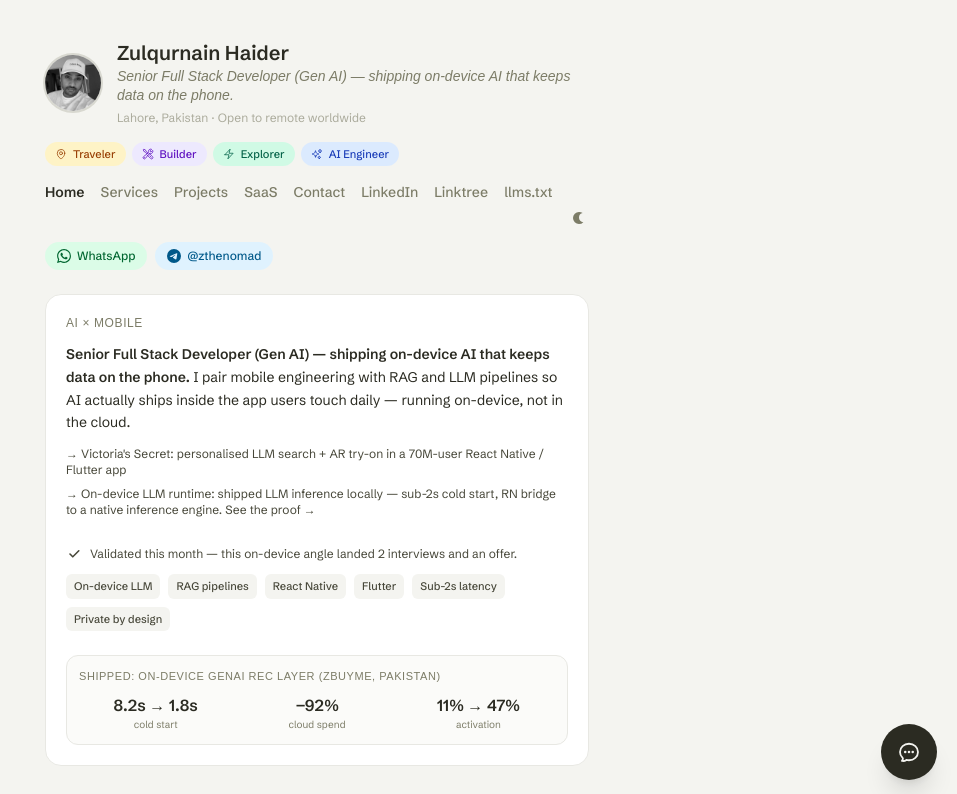
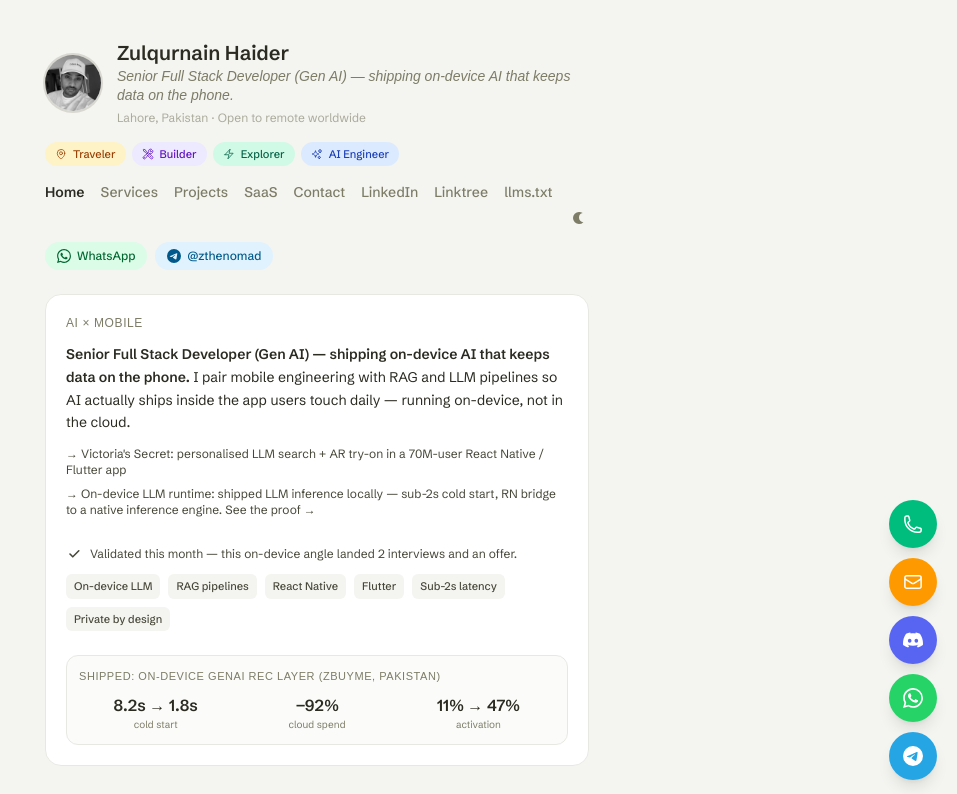
Before and after one commit to Zulqurnain/zulqurnainj.com, a Next.js app: page / in a window 1280 px wide. Shown: the top 794 px of the page, without its empty margins (323-1280 px from the left). Built offline with nearby package versions, Linux system fonts and the light colour scheme; a web font is replaced by a local one.

Commit message:
Make floating contact widget permanently expanded, no toggle
All 5 channel icons (Call, Email, Discord, WhatsApp, Telegram) are now
always visible in the bottom-right dock instead of hiding behind a
click-to-expand bubble. Labels moved to hover tooltips to keep the
always-on view uncluttered.

```diff
--- a/src/components/FloatingContact.tsx
+++ b/src/components/FloatingContact.tsx
@@ -1,7 +1,7 @@
 "use client";
 
-import { useState, useRef, useEffect } from "react";
-import { AnimatePresence, motion } from "framer-motion";
+import { useState } from "react";
+import { motion } from "framer-motion";
 
 type Channel = {
   label: string;
@@ -12,26 +12,7 @@
 };
 
 export function FloatingContact() {
-  const [open, setOpen] = useState(false);
   const [copied, setCopied] = useState(false);
-  const rootRef = useRef<HTMLDivElement>(null);
-
-  useEffect(() => {
-    function onClickOutside(e: MouseEvent) {
-      if (rootRef.current && !rootRef.current.contains(e.target as Node)) {
-        setOpen(false);
-      }
-    }
-    function onEscape(e: KeyboardEvent) {
-      if (e.key === "Escape") setOpen(false);
-    }
-    document.addEventListener("mousedown", onClickOutside);
-    document.addEventListener("keydown", onEscape);
-    return () => {
-      document.removeEventListener("mousedown", onClickOutside);
-      document.removeEventListener("keydown", onEscape);
-    };
-  }, []);
 
   const copyDiscord = async () => {
     try {
@@ -39,7 +20,7 @@
       setCopied(true);
       setTimeout(() => setCopied(false), 1800);
     } catch {
-      // clipboard API unavailable — silently no-op, label already shows the handle
+      // clipboard API unavailable — tooltip already shows the handle
     }
   };
 
@@ -65,7 +46,7 @@
       ),
     },
     {
-      label: "Discord",
+      label: "zulqurnainjutt",
       onClick: copyDiscord,
       color: "bg-[#5865F2] hover:bg-[#4752c4]",
       icon: (
@@ -97,21 +78,17 @@
   ];
 
   return (
-    <div ref={rootRef} className="fixed bottom-5 right-5 z-50 flex flex-col items-end gap-3">
-      <AnimatePresence>
-        {open && (
-          <div className="flex flex-col items-end gap-2.5">
+    <div className="fixed bottom-5 right-5 z-50 flex flex-col items-end gap-2.5">
       {channels.map((c, i) => (
         <motion.div
           key={c.label}
           initial={{ opacity: 0, y: 12, scale: 0.85 }}
           animate={{ opacity: 1, y: 0, scale: 1 }}
-                exit={{ opacity: 0, y: 8, scale: 0.85 }}
-                transition={{ duration: 0.18, delay: open ? i * 0.035 : 0, ease: "easeOut" }}
-                className="flex items-center gap-2.5"
+          transition={{ duration: 0.25, delay: i * 0.05, ease: "easeOut" }}
+          className="group relative flex items-center"
         >
-                <span className="text-xs font-medium px-2 py-1 rounded-md bg-white dark:bg-olive-900 text-olive-700 dark:text-olive-200 shadow-md border border-olive-200 dark:border-olive-800 whitespace-nowrap">
-                  {c.label === "Discord" && copied ? "Copied!" : c.label === "Discord" ? "zulqurnainjutt" : c.label}
+          <span className="absolute right-full mr-2.5 text-xs font-medium px-2 py-1 rounded-md bg-white dark:bg-olive-900 text-olive-700 dark:text-olive-200 shadow-md border border-olive-200 dark:border-olive-800 whitespace-nowrap opacity-0 pointer-events-none group-hover:opacity-100 transition-opacity">
+            {c.label === "zulqurnainjutt" && copied ? "Copied!" : c.label}
           </span>
           {c.href ? (
             <a
@@ -119,7 +96,7 @@
               target={c.href.startsWith("http") ? "_blank" : undefined}
               rel={c.href.startsWith("http") ? "noopener noreferrer" : undefined}
               aria-label={c.label}
-                    className={`flex items-center justify-center size-11 rounded-full text-white shadow-lg transition-colors ${c.color}`}
+              className={`flex items-center justify-center size-12 rounded-full text-white shadow-lg transition-colors ${c.color}`}
             >
               {c.icon}
             </a>
@@ -128,7 +105,7 @@
               type="button"
               onClick={c.onClick}
               aria-label={c.label}
-                    className={`flex items-center justify-center size-11 rounded-full text-white shadow-lg transition-colors ${c.color}`}
+              className={`flex items-center justify-center size-12 rounded-full text-white shadow-lg transition-colors ${c.color}`}
             >
               {c.icon}
             </button>
@@ -136,36 +113,5 @@
         </motion.div>
       ))}
     </div>
-        )}
-      </AnimatePresence>
-
-      <button
-        type="button"
-        onClick={() => setOpen((o) => !o)}
-        aria-label={open ? "Close contact menu" : "Open contact menu"}
-        aria-expanded={open}
-        className="flex items-center justify-center size-14 rounded-full bg-olive-800 dark:bg-olive-100 text-olive-100 dark:text-olive-900 shadow-xl hover:opacity-90 transition-all"
-      >
-        <motion.svg
-          viewBox="0 0 24 24"
-          fill="none"
-          stroke="currentColor"
-          strokeWidth={1.8}
-          className="size-6"
-          animate={{ rotate: open ? 45 : 0 }}
-          transition={{ duration: 0.2, ease: "easeInOut" }}
-        >
-          {open ? (
-            <path strokeLinecap="round" strokeLinejoin="round" d="M12 4.5v15m7.5-7.5h-15" />
-          ) : (
-            <path
-              strokeLinecap="round"
-              strokeLinejoin="round"
-              d="M8.625 12a.375.375 0 11-.75 0 .375.375 0 01.75 0zm0 0H8.25m4.125 0a.375.375 0 11-.75 0 .375.375 0 01.75 0zm0 0H12m4.125 0a.375.375 0 11-.75 0 .375.375 0 01.75 0zm0 0h-.375M21 12c0 4.556-4.03 8.25-9 8.25a9.764 9.764 0 01-2.555-.337A5.972 5.972 0 015.41 20.97a5.969 5.969 0 01-.474-.065 4.48 4.48 0 00.978-2.025c.09-.457-.133-.901-.467-1.226C3.93 16.178 3 14.189 3 12c0-4.556 4.03-8.25 9-8.25s9 3.694 9 8.25z"
-            />
-          )}
-        </motion.svg>
-      </button>
-    </div>
   );
 }
```
Lines whose indentation alone changed are shown as unchanged.
